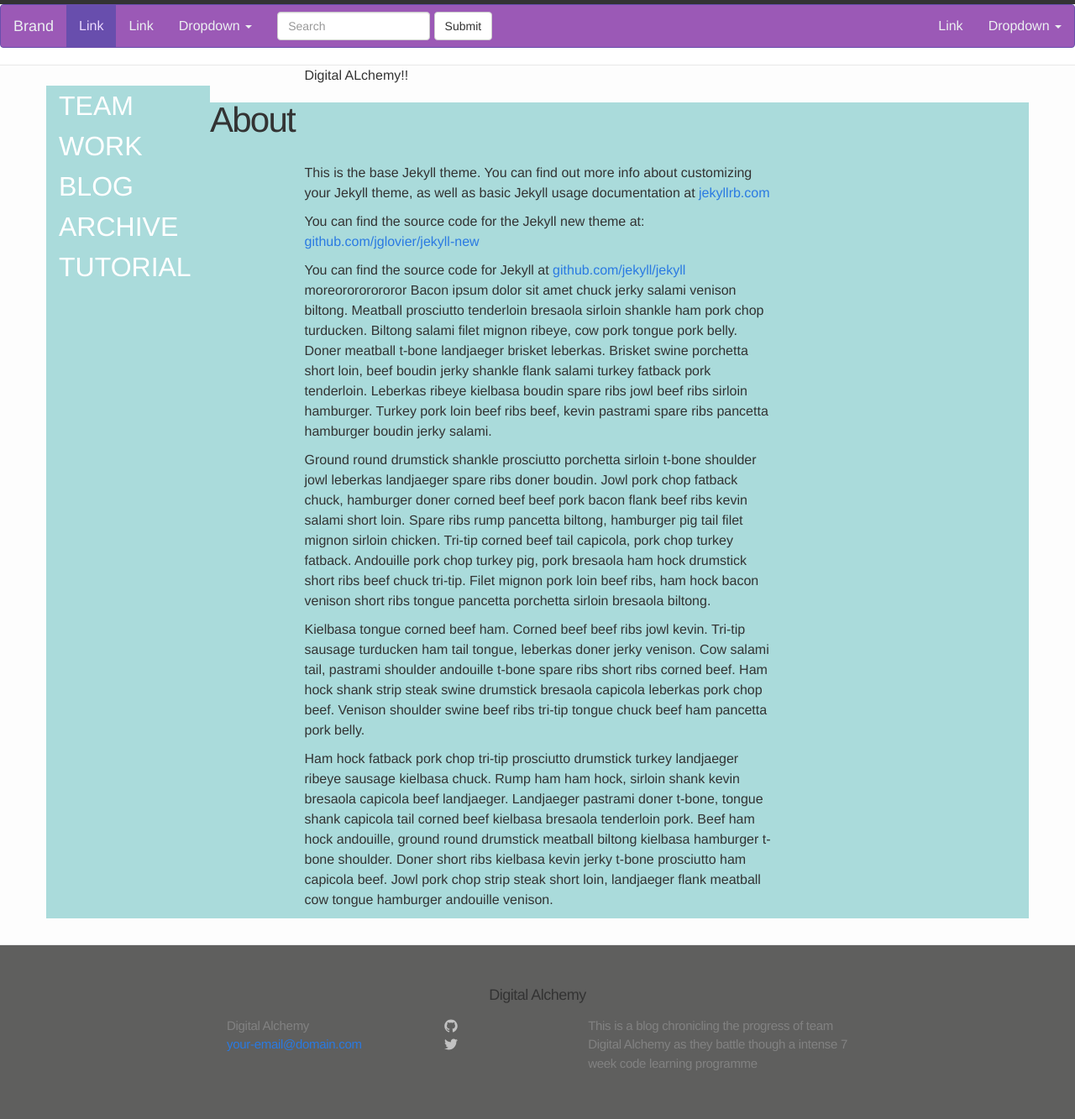
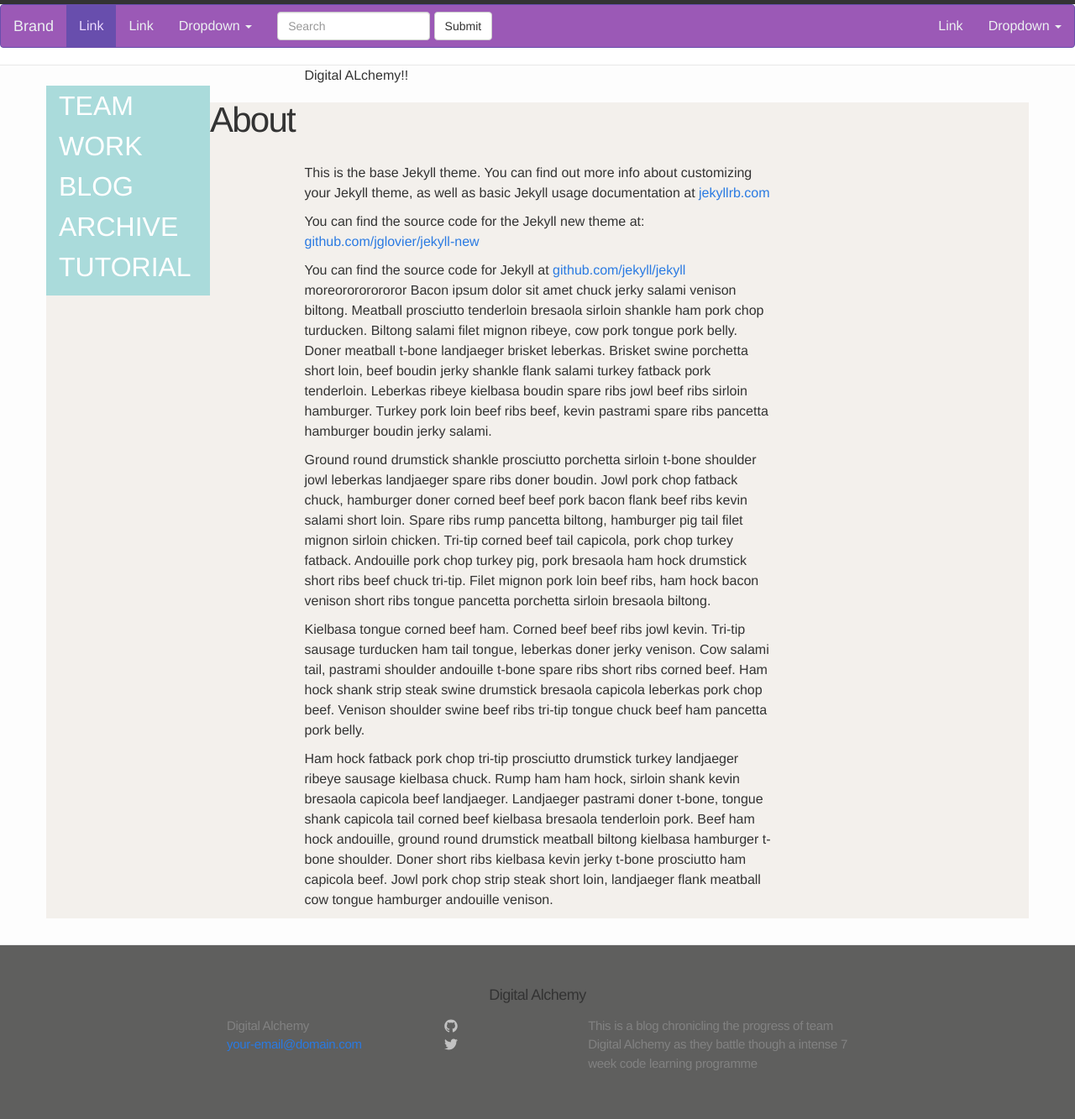
Before and after one commit to theodore-q/Digital-alchemy2.0, a Jekyll site: the page built from about.md, in a window 1280 px wide. Shown: the whole page at 84% size. Built offline with Jekyll 4.4.1, drawn with Linux system fonts in a browser that asks for light colours; nearby versions of some CDN libraries.

Commit message:
page color

```diff
--- a/_layouts/page.html
+++ b/_layouts/page.html
@@ -1,7 +1,7 @@
 ---
 layout: default
 ---
-<div  style = "background-color:#aadbdb;" class="post">
+<div  style = "background-color:#f3f0ec;" class="post">
 
   <header class="post-header">
     <h1>{{ page.title }}</h1>
```
